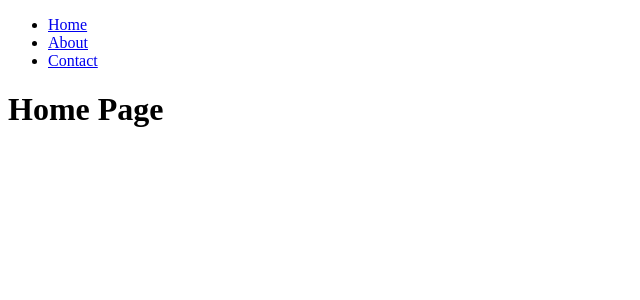
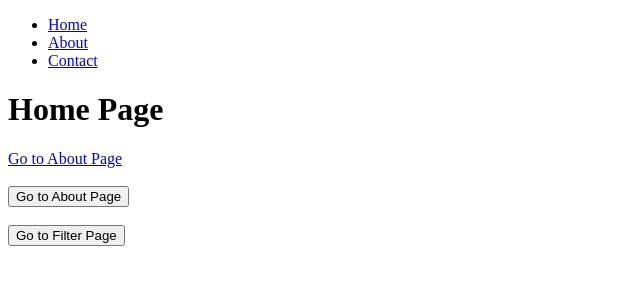
Before and after one commit to vrushalimakwana/ReactRouter, a React (Create React App) app: page / in a window 1280 px wide. Shown: the top 300 px of the page, without its empty margins (0-640 px from the left). Built offline with nearby package versions, Linux system fonts and the light colour scheme.

Commit message:
navigating

```diff
--- a/src/Components/Home.js
+++ b/src/Components/Home.js
@@ -1,7 +1,20 @@
+import {Link, useNavigate} from "react-router-dom";
+
 function Home() {
-    return<>
-        <h1>Home Page</h1>
-    </>
+    const navigate = useNavigate();
+    const navToPage = (url)=> {
+        navigate(url)
+    }
+
+    return (
+        <div>
+            <h1>Home Page</h1>
+            <Link to = "/about">Go to About Page</Link>
+            <br /> <br/>
+            <button onClick={()=> navToPage('/about')}>Go to About Page</button>
+            <br /> <br/>
+            <button onClick={()=> navToPage('/filter')}>Go to Filter Page</button>
+        </div>
+    )
 }
-
 export default Home;
```
